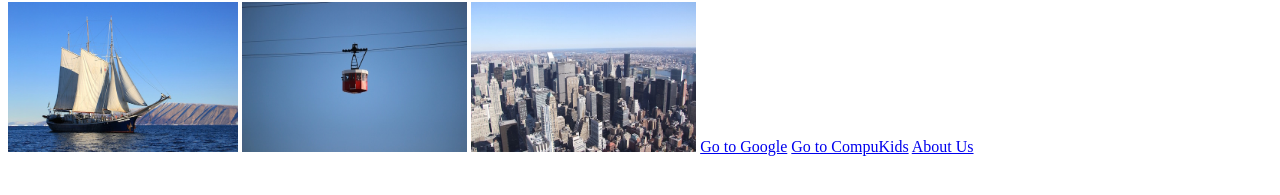
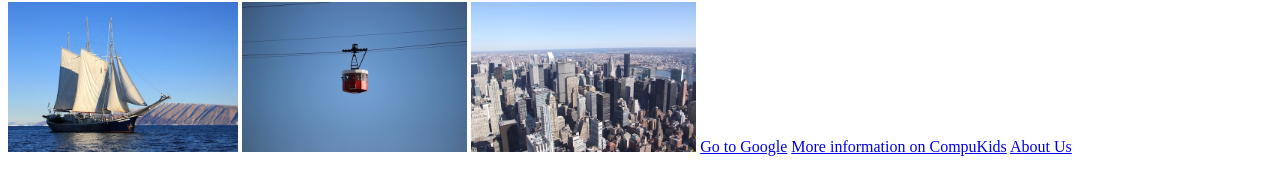
Before and after one commit to Paul-Fisher/My-ecommerce-store, a plain HTML site: page Index.html in a window 1280 px wide. Shown: the part 411-606 px from the top of the page. Drawn offline with Linux system fonts and the light colour scheme.

Commit message:
Update Index.html

```diff
--- a/Index.html
+++ b/Index.html
@@ -20,7 +20,7 @@
         <img src="images/city.jpg" height="150" />
 
         <a href="http://www.google.com">Go to Google</a>
-        <a href="https://www.compu-kids.co.za/">Go to CompuKids</a>
+        <a href="https://www.compu-kids.co.za/">More information on CompuKids</a>
         <a href="about.html">About Us</a>
     </body>
 </html>
```
